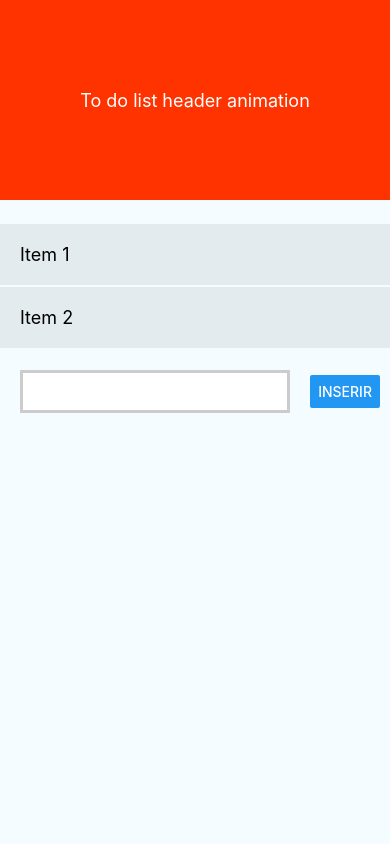
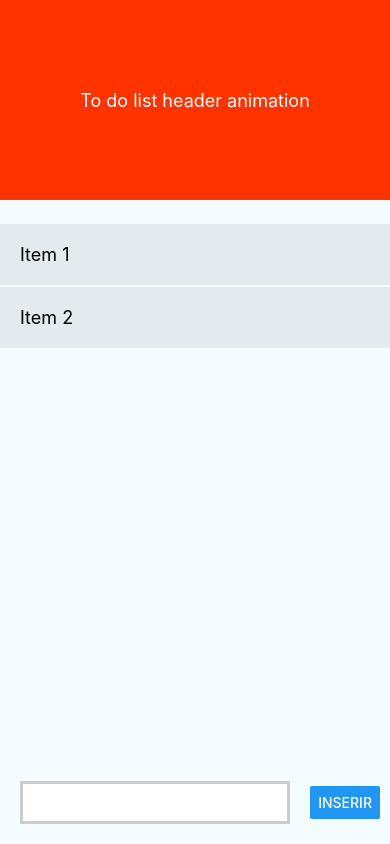
Before and after one commit to RAJ66/todoListReactNative, a React Native app: screen / in a window 390 px wide. Built offline with nearby package versions, Linux system fonts and the light colour scheme.

Commit message:
insert changes

```diff
--- a/App.js
+++ b/App.js
@@ -107,7 +107,10 @@ class App extends Component<Props> {
             renderItem={this.renderItem}
             extraData={this.state}
           />
-          <View style={styles.inputView}>
+
+
+        </ScrollView>
+        <View style={styles.inputView}>
             <TextInput
               style={styles.input}
               onChangeText={text => {
@@ -117,7 +120,6 @@ class App extends Component<Props> {
             />
             <Button onPress={this.inserirItem} title='Inserir' />
           </View>
-        </ScrollView>
 
         <Animated.View style={[styles.HeaderStyle, { height: AnimateHeaderHeight, backgroundColor: AnimateHeaderBackgroundColor }]}>
 
@@ -125,6 +127,7 @@ class App extends Component<Props> {
 
         </Animated.View>
       </View>
+
     );
   }
 }
```
